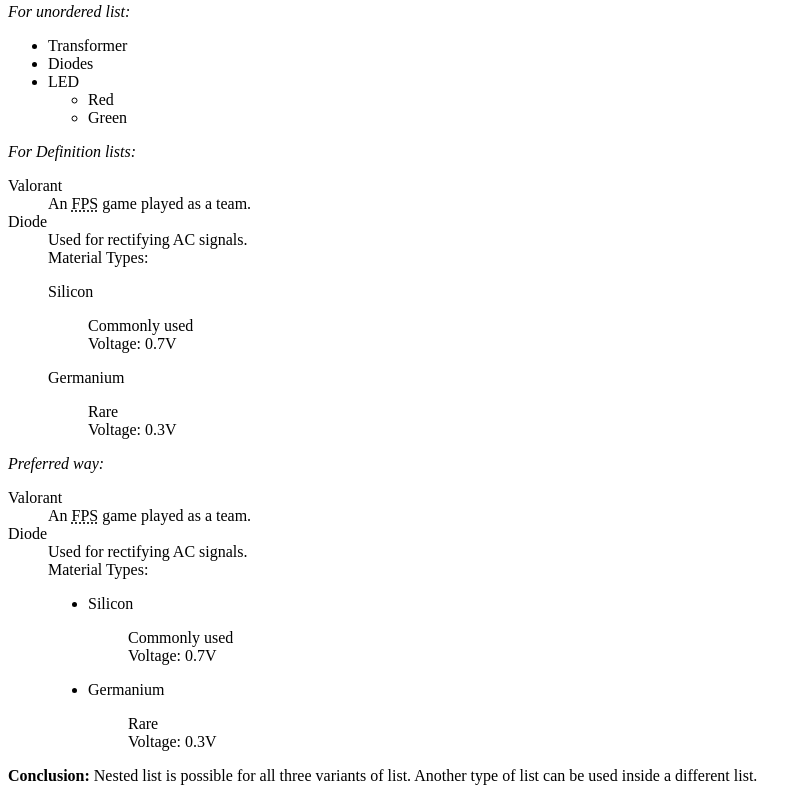
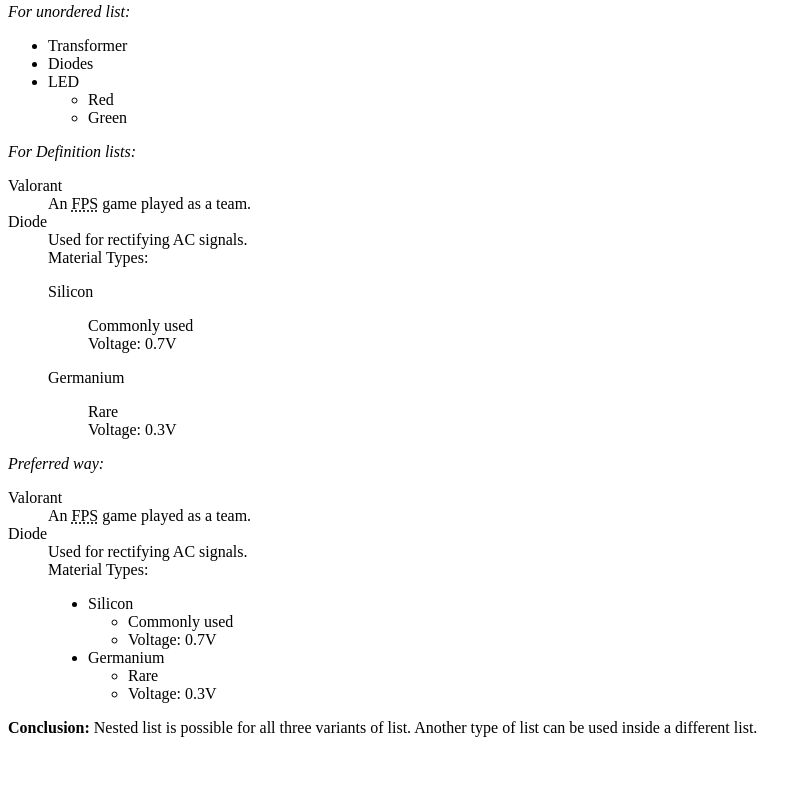
Before and after one commit to ChocoLitCode/front-dev, a plain HTML site: page MyWebsite/ProtoypePage.html in a window 1280 px wide. Shown: the part 1250-2051 px from the top of the page, without its empty margins (0-807 px from the left). After the commit the page ends 2003 px from the top, so only its background shows below. Drawn offline with Linux system fonts and the light colour scheme.

Commit message:
Fixed nested list( ln 125 - 128, ln 131 - 134)

```diff
--- a/MyWebsite/ProtoypePage.html
+++ b/MyWebsite/ProtoypePage.html
@@ -122,16 +122,16 @@
 				<dd>Material Types:
 					<ul>
 						<li>Silicon
-							<dl>
-								<dd>Commonly used</dd>
-								<dd>Voltage: 0.7V</dd>
-							</dl>
+							<ul>
+								<li>Commonly used</li>
+								<li>Voltage: 0.7V</li>
+							</ul>
 						</li>
 						<li>Germanium
-							<dl>
-								<dd>Rare</dd>
-								<dd>Voltage: 0.3V</dd>
-							</dl>
+							<ul>
+								<li>Rare</li>
+								<li>Voltage: 0.3V</li>
+							</ul>
 						</li>
 					</ul>
 				</dd>
```
